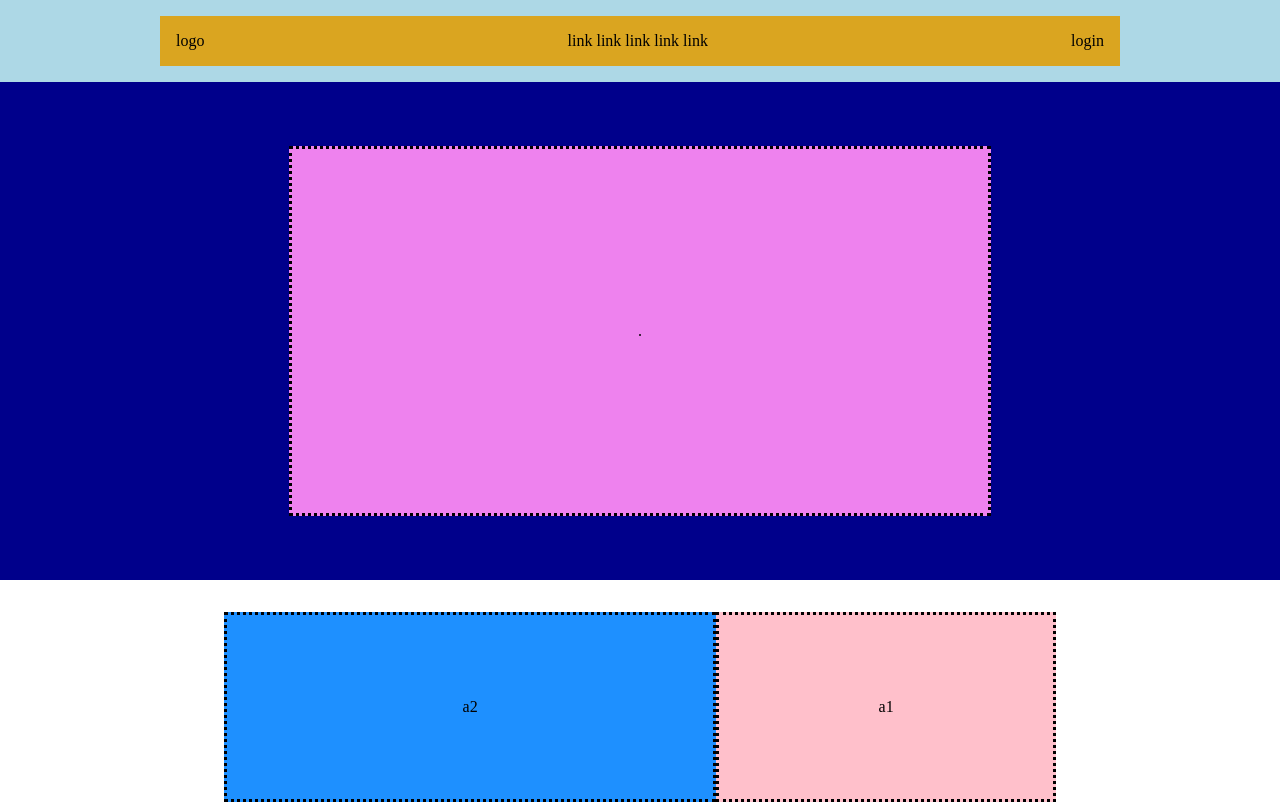
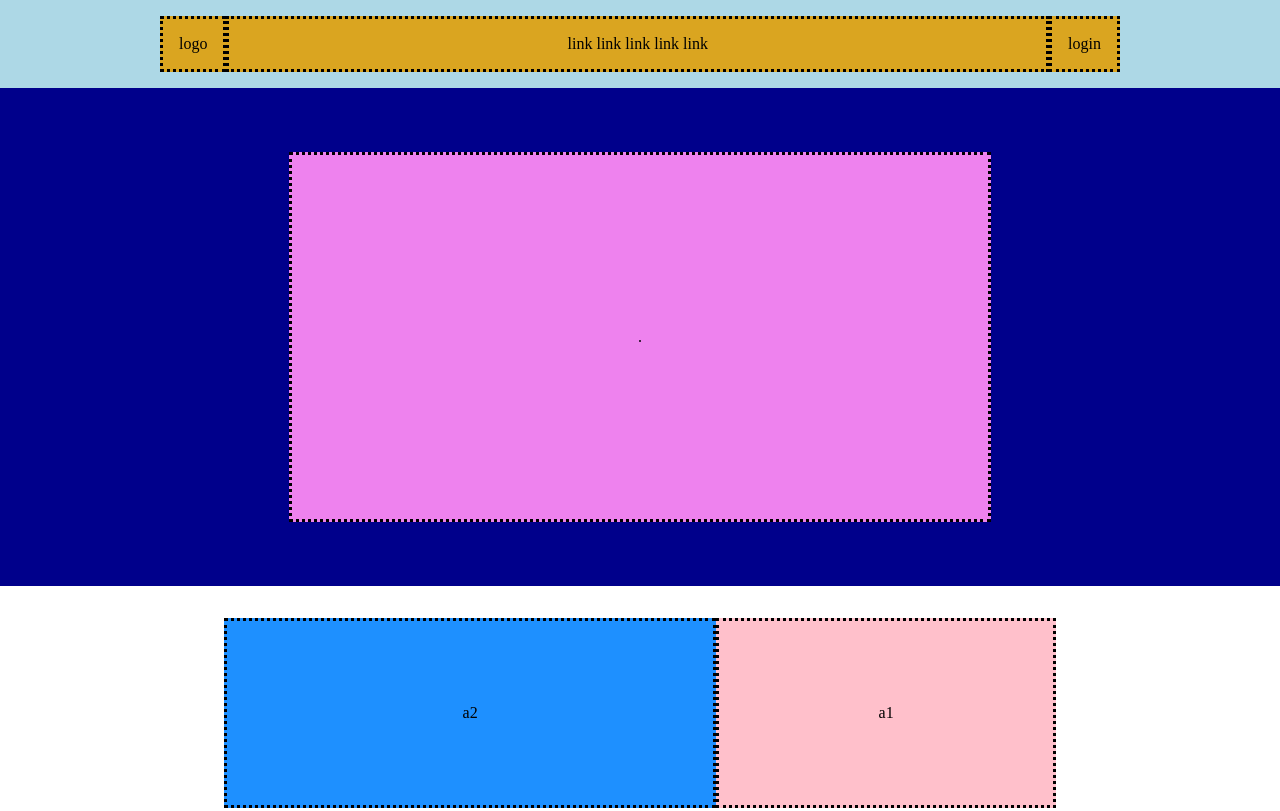
Before and after one commit to AntonioNicolaci/htmlcss-struttura-discord, a plain HTML site: page index.html in a window 1280 px wide. Shown: the top 811 px of the page. Drawn offline with Linux system fonts and the light colour scheme.

Commit message:
errata corrige 1

```diff
--- a/assets/style.css
+++ b/assets/style.css
@@ -118,6 +118,6 @@ button{
     padding: 25em 0;
 }
 
-span, #viola, .azzurro, .rosa, #verde, #salmone, #footertop, #footerbot button{
+nav div, #viola, .azzurro, .rosa, #verde, #salmone, #footertop, #footerbot button{
     border: 3px dotted black;
 }
```
